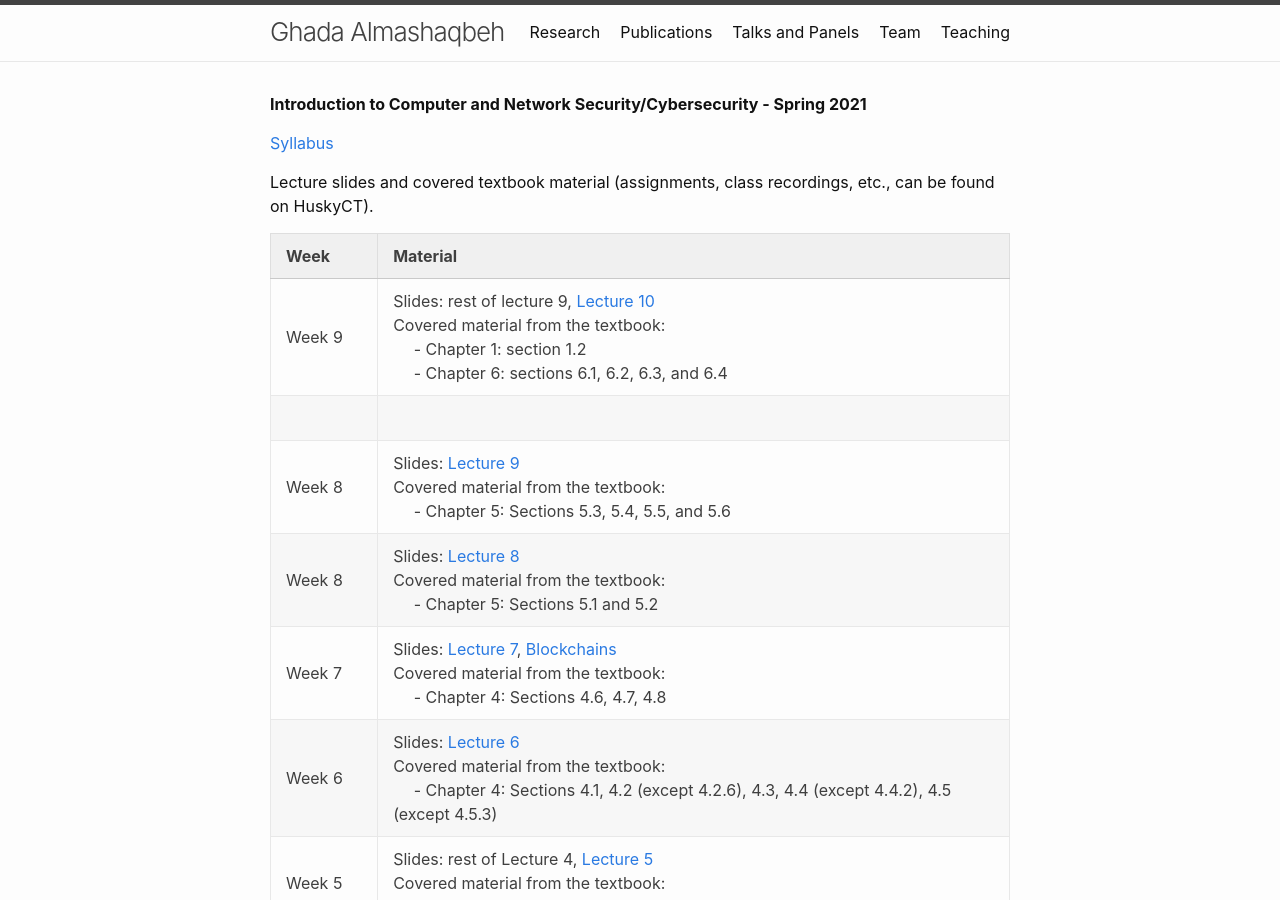
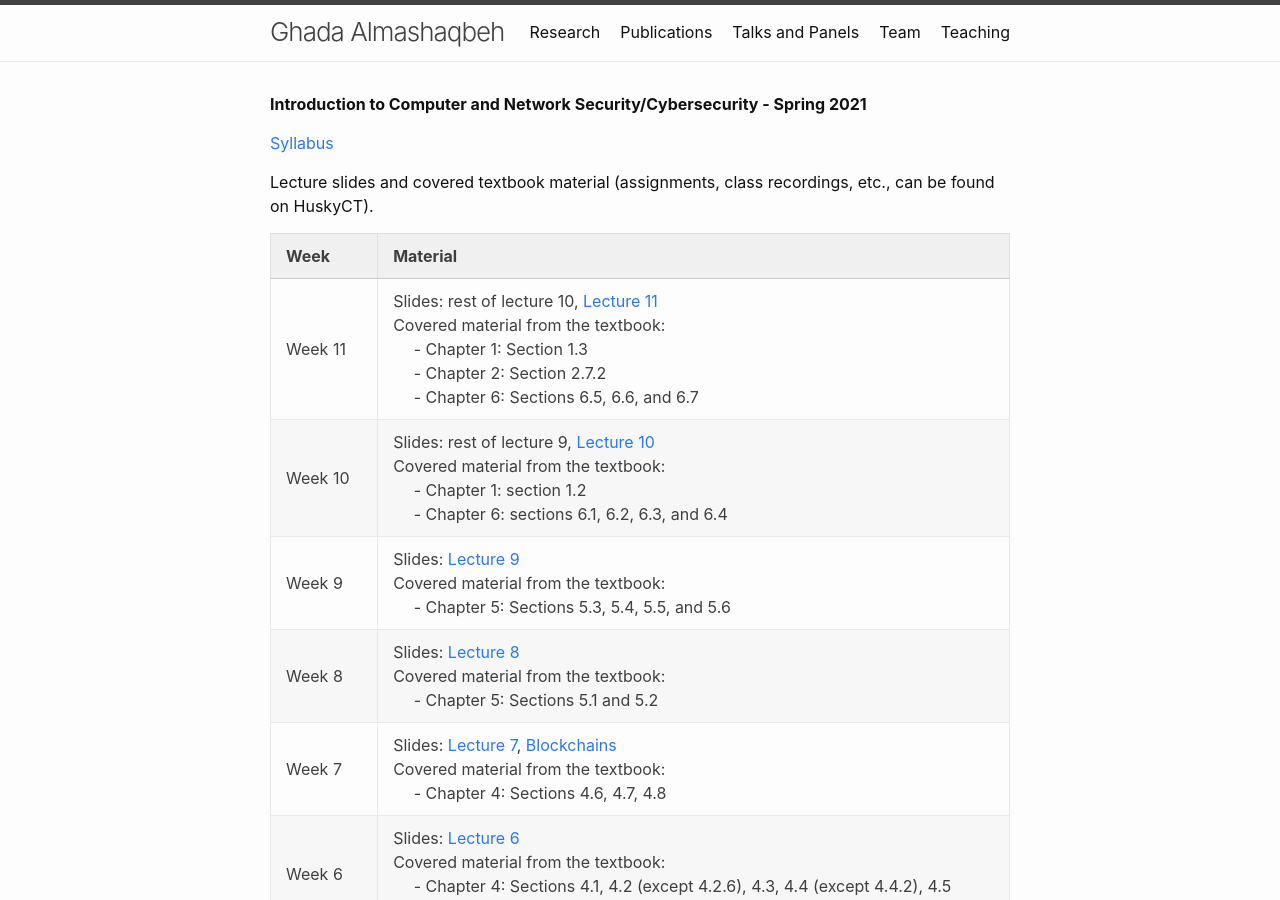
Before and after one commit to GhadaAlmashaqbeh/GhadaAlmashaqbeh.github.io, a Jekyll site: the page built from courses/cse3400-s2021/index.md, in a window 1280 px wide and 900 px high. Built offline with Jekyll 4.4.1, drawn with Linux system fonts in a browser that asks for light colours.

Commit message:
add lecture 11

```diff
--- a/courses/cse3400-s2021/index.md
+++ b/courses/cse3400-s2021/index.md
@@ -10,9 +10,9 @@ Lecture slides and covered textbook material (assignments, class recordings, etc
 
 | Week&emsp;&emsp;| Material           |
 |----------|--------------------|
-| Week 9 | Slides: rest of lecture 9, [Lecture 10](./lecture10.pdf) <br/> Covered material from the textbook: <br/> &emsp; - Chapter 1: section 1.2 <br/> &emsp; - Chapter 6: sections 6.1, 6.2, 6.3, and 6.4
- |
-| Week 8 | Slides: [Lecture 9](./lecture9.pdf) <br/> Covered material from the textbook: <br/> &emsp; - Chapter 5: Sections 5.3, 5.4, 5.5, and 5.6 |
+| Week 11 | Slides: rest of lecture 10, [Lecture 11](./lecture11.pdf) <br/> Covered material from the textbook: <br/> &emsp; - Chapter 1: Section 1.3 <br/> &emsp; - Chapter 2: Section 2.7.2 <br/> &emsp; - Chapter 6: Sections 6.5, 6.6, and 6.7 |
+| Week 10 | Slides: rest of lecture 9, [Lecture 10](./lecture10.pdf) <br/> Covered material from the textbook: <br/> &emsp; - Chapter 1: section 1.2 <br/> &emsp; - Chapter 6: sections 6.1, 6.2, 6.3, and 6.4 |
+| Week 9 | Slides: [Lecture 9](./lecture9.pdf) <br/> Covered material from the textbook: <br/> &emsp; - Chapter 5: Sections 5.3, 5.4, 5.5, and 5.6 |
 | Week 8 | Slides: [Lecture 8](./lecture8.pdf) <br/> Covered material from the textbook: <br/> &emsp; - Chapter 5: Sections 5.1 and 5.2 |
 | Week 7 | Slides: [Lecture 7](./lecture7.pdf), [Blockchains](./blockchains.pdf) <br/> Covered material from the textbook: <br/> &emsp; - Chapter 4: Sections 4.6, 4.7, 4.8 |
 | Week 6 | Slides: [Lecture 6](./lecture6.pdf) <br/> Covered material from the textbook: <br/> &emsp; - Chapter 4: Sections 4.1, 4.2 (except 4.2.6), 4.3, 4.4 (except 4.4.2), 4.5 (except 4.5.3) |
```
Also changed, not shown: 6 other files.
